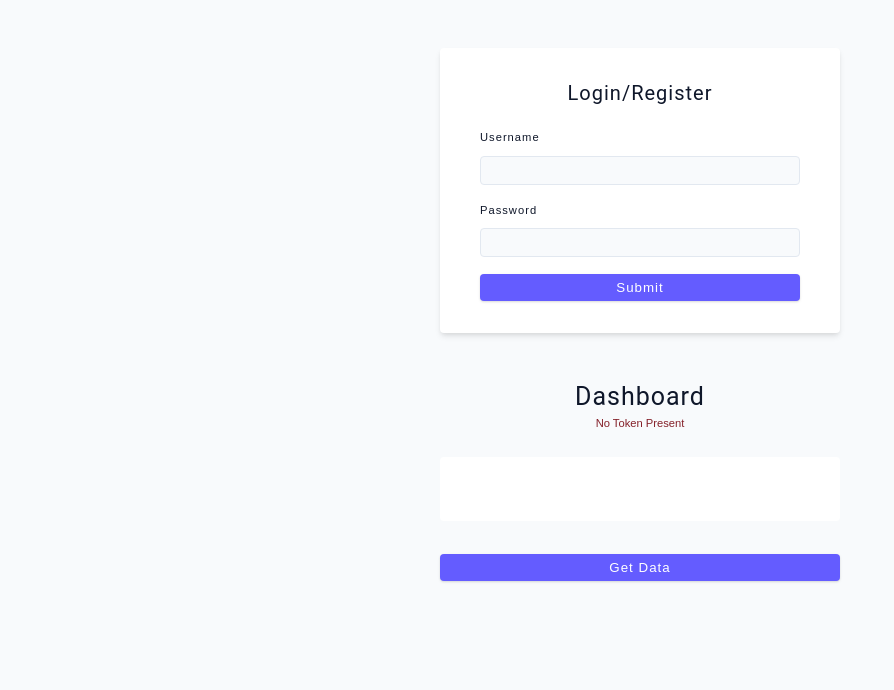
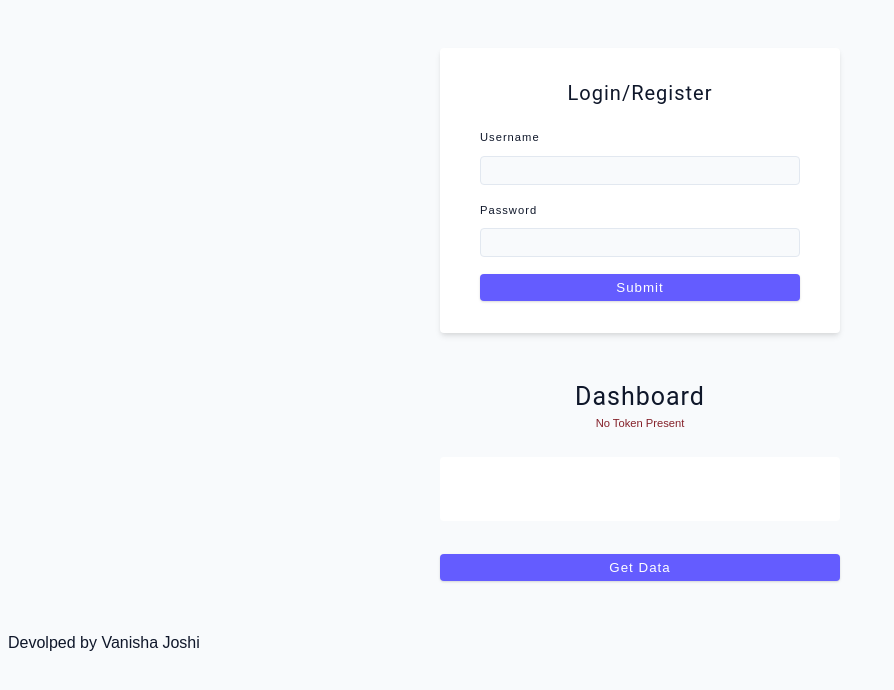
Before and after one commit to VanishaJoshi/jwt, a website: page public/index.html in a window 1280 px wide. Shown: the whole page, without its empty margins (0-894 px from the left). Drawn offline with nearby package versions, Linux system fonts and the light colour scheme.

Commit message:
devloper name updated

```diff
--- a/public/index.html
+++ b/public/index.html
@@ -36,5 +36,6 @@
       referrerpolicy="no-referrer"
     ></script>
     <script src="./browser-app.js"></script>
+    <p>Devolped by Vanisha Joshi</p>
   </body>
 </html>
```
